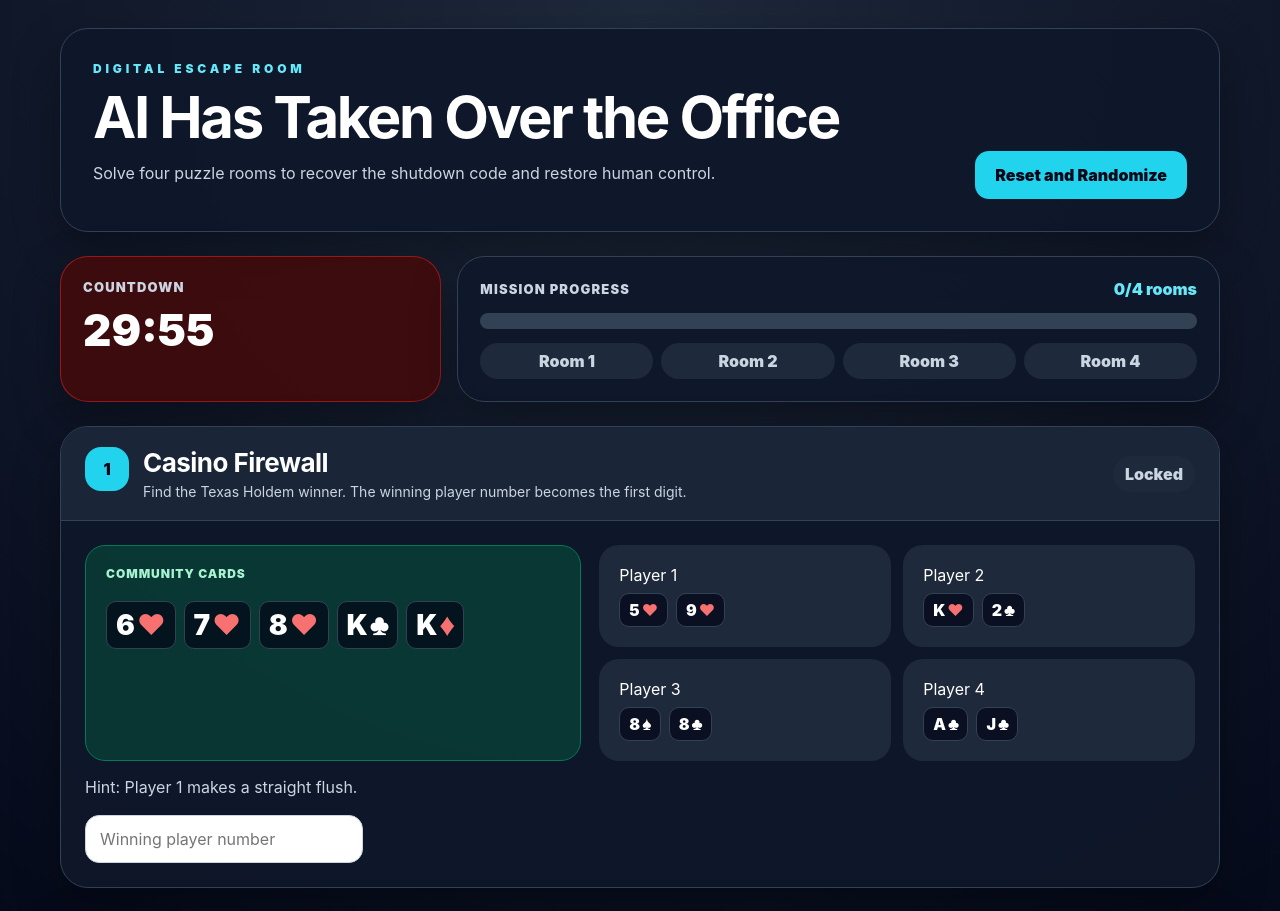
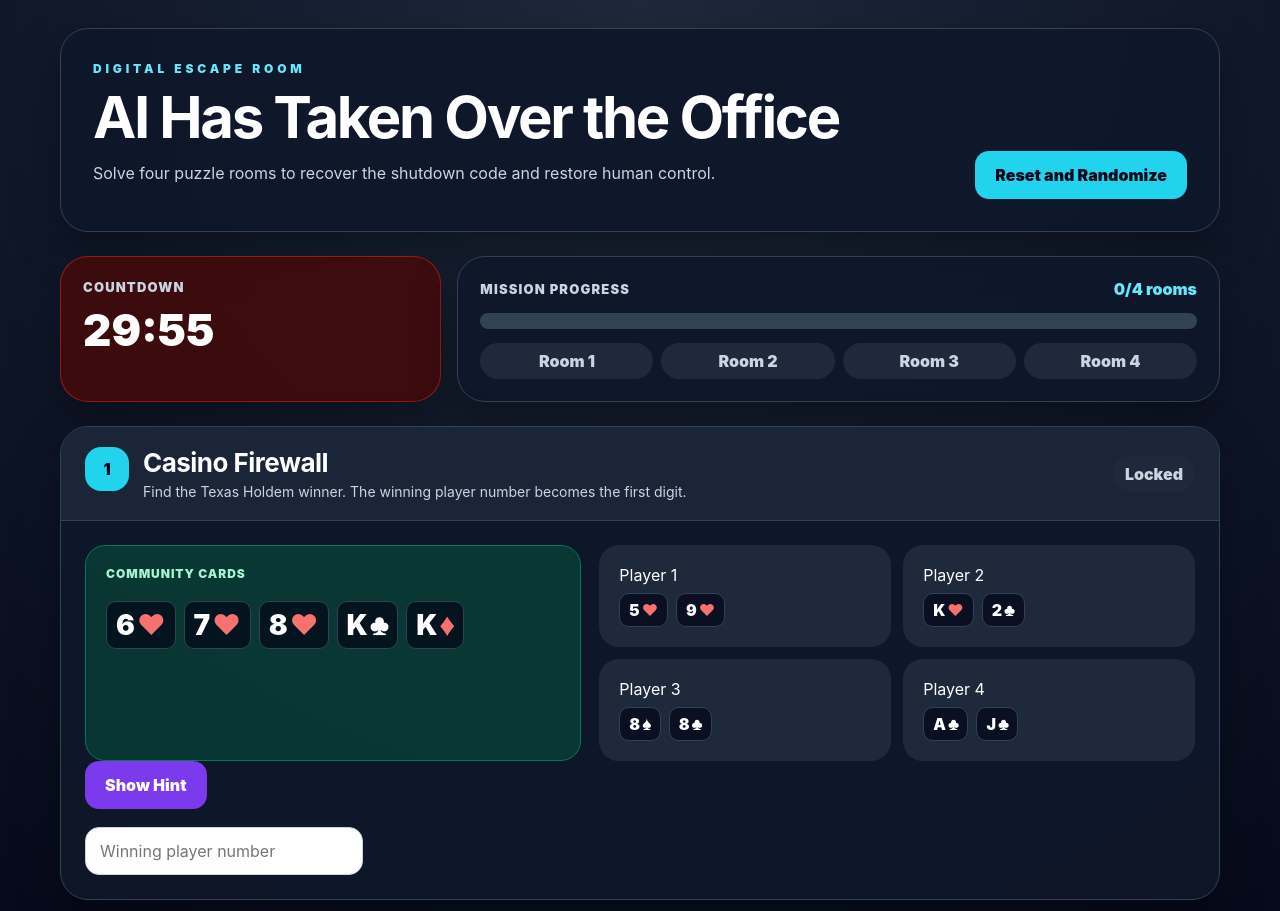
Before and after one commit to anishk4029/AI-Office-Takeover, a React (Vite) app: page / in a window 1280 px wide. Shown: the top 911 px of the page. Built offline with nearby package versions, Linux system fonts and the light colour scheme.

Commit message:
Update App.jsx

```diff
--- a/src/App.jsx
+++ b/src/App.jsx
@@ -6,7 +6,7 @@ const pokerScenarios = [
   {
     winner: '4',
     digit: '4',
-    hint: 'Player 4 makes a royal flush.',
+    hint: 'Remember the poker hand rankings. One player can make an extremely powerful hand using the community cards.',
     community: [{ rank: 'A', suit: '♠' }, { rank: 'K', suit: '♠' }, { rank: 'Q', suit: '♠' }, { rank: '9', suit: '♦' }, { rank: '2', suit: '♣' }],
     players: [
       [{ rank: 'A', suit: '♥' }, { rank: '9', suit: '♣' }],
@@ -18,7 +18,7 @@ const pokerScenarios = [
   {
     winner: '2',
     digit: '7',
-    hint: 'Player 2 makes four aces.',
+    hint: 'Check whether any player can use the community cards to form four of a kind.',
     community: [{ rank: 'A', suit: '♠' }, { rank: 'A', suit: '♥' }, { rank: 'A', suit: '♦' }, { rank: 'K', suit: '♣' }, { rank: '3', suit: '♣' }],
     players: [
       [{ rank: 'K', suit: '♠' }, { rank: 'Q', suit: '♠' }],
@@ -30,7 +30,7 @@ const pokerScenarios = [
   {
     winner: '1',
     digit: '2',
-    hint: 'Player 1 makes a straight flush.',
+    hint: 'Look for players who can connect five cards in sequence of the same suit.',
     community: [{ rank: '6', suit: '♥' }, { rank: '7', suit: '♥' }, { rank: '8', suit: '♥' }, { rank: 'K', suit: '♣' }, { rank: 'K', suit: '♦' }],
     players: [
       [{ rank: '5', suit: '♥' }, { rank: '9', suit: '♥' }],
@@ -42,7 +42,7 @@ const pokerScenarios = [
   {
     winner: '3',
     digit: '8',
-    hint: 'Player 3 has the highest flush.',
+    hint: 'If multiple players make a flush, compare the highest cards in each flush.',
     community: [{ rank: '2', suit: '♣' }, { rank: '6', suit: '♣' }, { rank: '9', suit: '♣' }, { rank: 'Q', suit: '♦' }, { rank: '4', suit: '♥' }],
     players: [
       [{ rank: 'A', suit: '♦' }, { rank: 'A', suit: '♥' }],
@@ -54,7 +54,7 @@ const pokerScenarios = [
   {
     winner: '2',
     digit: '6',
-    hint: 'Player 2 makes a full house with queens over tens.',
+    hint: 'See whether any player can combine three matching cards and two matching cards into a full house.',
     community: [{ rank: 'Q', suit: '♠' }, { rank: 'Q', suit: '♦' }, { rank: '10', suit: '♣' }, { rank: '4', suit: '♥' }, { rank: '2', suit: '♣' }],
     players: [
       [{ rank: 'A', suit: '♠' }, { rank: 'K', suit: '♠' }],
@@ -66,7 +66,7 @@ const pokerScenarios = [
   {
     winner: '1',
     digit: '9',
-    hint: 'Player 1 has the ace-high straight.',
+    hint: 'A straight uses five consecutive ranks. Check all possible combinations.',
     community: [{ rank: '10', suit: '♦' }, { rank: 'J', suit: '♣' }, { rank: 'Q', suit: '♥' }, { rank: '3', suit: '♣' }, { rank: '7', suit: '♠' }],
     players: [
       [{ rank: 'K', suit: '♠' }, { rank: 'A', suit: '♥' }],
@@ -268,6 +268,7 @@ function App() {
   const [wordleGuess, setWordleGuess] = useState('');
   const [wordleGuesses, setWordleGuesses] = useState([]);
   const [wordleMessage, setWordleMessage] = useState('');
+  const [showPokerHint, setShowPokerHint] = useState(false);
 
   useEffect(() => {
     const timer = setInterval(() => setTimeLeft((prev) => (prev > 0 ? prev - 1 : 0)), 1000);
@@ -312,6 +313,7 @@ function App() {
     setWordleGuess('');
     setWordleGuesses([]);
     setWordleMessage('');
+    setShowPokerHint(false);
   }
 
   function updateSudoku(cell, value) {
@@ -360,7 +362,7 @@ function App() {
     }
     setWordleGuesses((prev) => [...prev, guess]);
     setWordleGuess('');
-    setWordleMessage(guess === game.wordle.word ? `Solved. Digit unlocked: ${game.wordle.digit}` : 'Guess submitted. Use the colors to narrow it down.');
+    setWordleMessage(guess === game.wordle.word ? `Solved. Digit unlocked: {game.wordle.digit}` : 'Guess submitted. Use the colors to narrow it down.');
   }
 
   function tileClass(status, isWord = false) {
@@ -415,7 +417,29 @@ function App() {
               ))}
             </div>
           </div>
-          <p className="subtle hintText">Hint: {game.poker.hint}</p>
+
+          {showPokerHint ? (
+            <div>
+              <p className="subtle hintText">
+                Hint: {game.poker.hint}
+              </p>
+
+              <button
+                className="purpleButton"
+                onClick={() => setShowPokerHint(false)}
+              >
+                Hide Hint
+              </button>
+            </div>
+          ) : (
+            <button
+              className="purpleButton"
+              onClick={() => setShowPokerHint(true)}
+            >
+              Show Hint
+            </button>
+          )}
+
           <div className="inputRow">
             <input value={pokerAnswer} onChange={(event) => setPokerAnswer(event.target.value)} placeholder="Winning player number" className="textInput" />
             {pokerDone && <p className="successText">Correct. Digit unlocked: {game.poker.digit}</p>}
```
